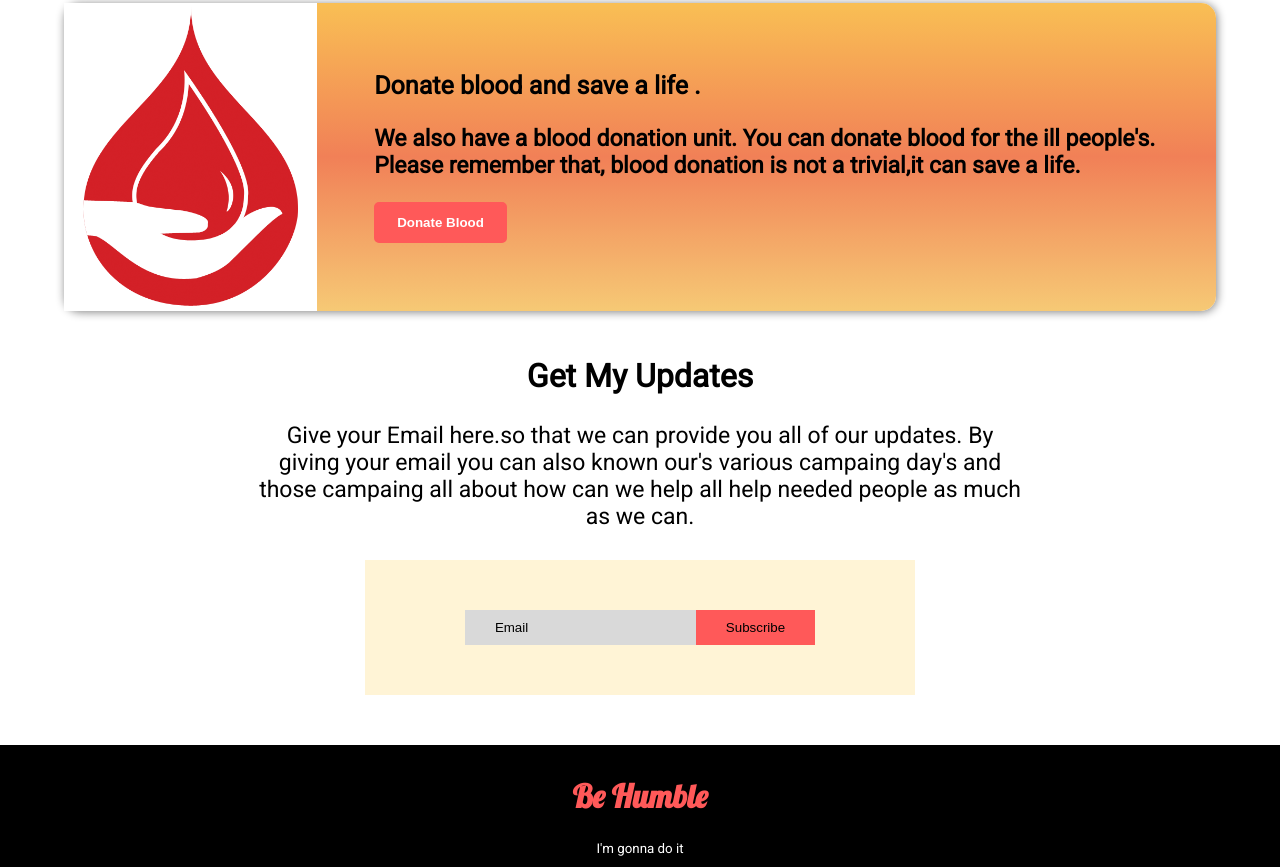
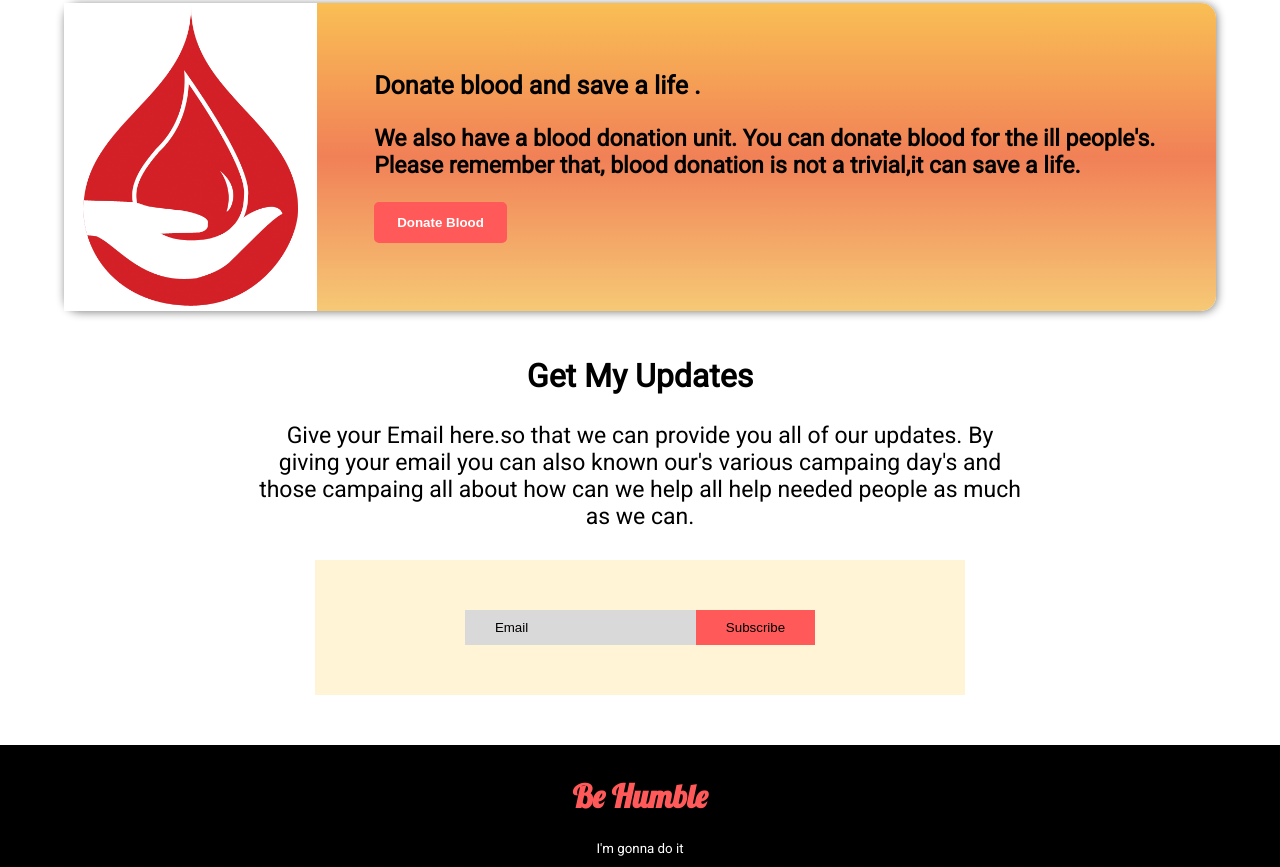
Before and after one commit to mahabub5090/donation-website, a plain HTML site: page index.html in a window 1280 px wide. Shown: the part 2157-3024 px from the top of the page. Drawn offline with Linux system fonts and the light colour scheme.

Commit message:
7th-latest chng

```diff
--- a/style.css
+++ b/style.css
@@ -228,7 +228,7 @@ h3 {
 }
 
 #box-in {
-    padding: 50px 100px 50px 100px;
+    padding: 50px 150px 50px 150px;
     background-color: #FFF4D6;
 }
 
```
